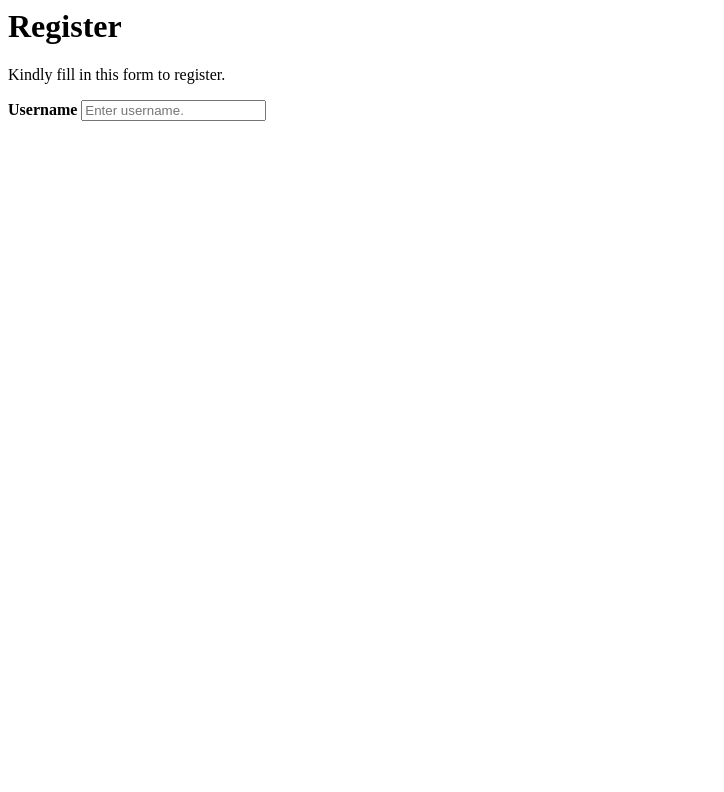
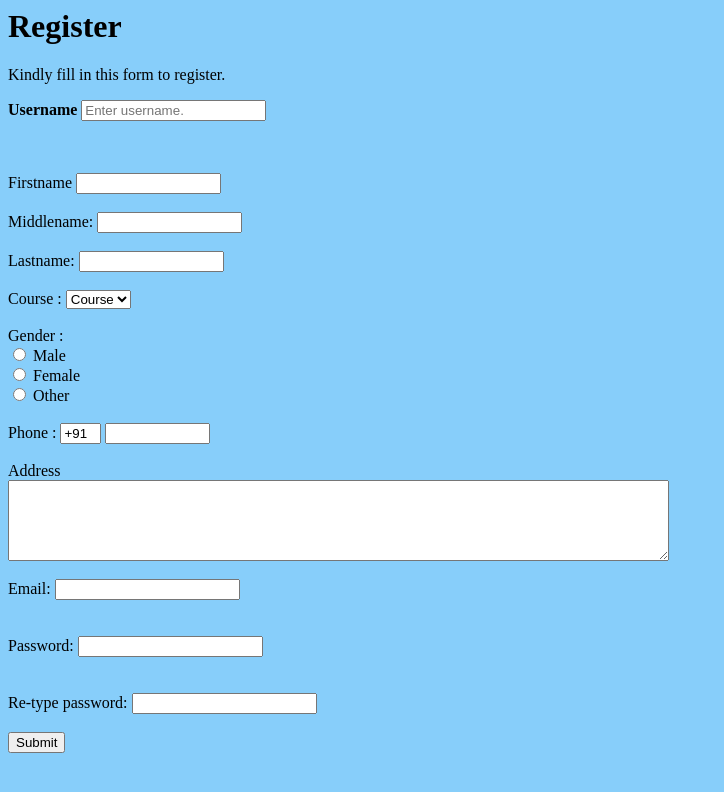
Before and after one commit to Rathna224/Registration.html, a plain HTML site: page index.html in a window 1280 px wide. Shown: the whole page, without its empty margins (0-724 px from the left). Drawn offline with Linux system fonts and the light colour scheme.

Commit message:
Update index.html

```diff
--- a/index.html
+++ b/index.html
@@ -15,3 +15,69 @@
       </div>
       <div></div>
     </form>
+
+
+<Html>
+<head>
+<title>
+Registration Page
+</title>
+</head>
+<body bgcolor="Lightskyblue">
+<br>
+<br>
+<form>
+
+<label> Firstname </label>
+<input type="text" name="firstname" size="15"/> <br> <br>
+<label> Middlename: </label>
+<input type="text" name="middlename" size="15"/> <br> <br>
+<label> Lastname: </label>
+<input type="text" name="lastname" size="15"/> <br> <br>
+
+<label>
+Course :
+</label>
+<select>
+<option value="Course">Course</option>
+<option value="BCA">BCA</option>
+<option value="BBA">BBA</option>
+<option value="B.Tech">B.Tech</option>
+<option value="MBA">MBA</option>
+<option value="MCA">MCA</option>
+<option value="M.Tech">M.Tech</option>
+</select>
+
+<br>
+<br>
+<label>
+Gender :
+</label><br>
+<input type="radio" name="male"/> Male <br>
+<input type="radio" name="female"/> Female <br>
+<input type="radio" name="other"/> Other
+<br>
+<br>
+
+<label>
+Phone :
+</label>
+<input type="text" name="country code"  value="+91" size="2"/>
+<input type="text" name="phone" size="10"/> <br> <br>
+Address
+<br>
+<textarea cols="80" rows="5" value="address">
+</textarea>
+<br> <br>
+Email:
+<input type="email" id="email" name="email"/> <br>
+<br> <br>
+Password:
+<input type="Password" id="pass" name="pass"> <br>
+<br> <br>
+Re-type password:
+<input type="Password" id="repass" name="repass"> <br> <br>
+<input type="button" value="Submit"/>
+</form>
+</body>
+</html>
```
